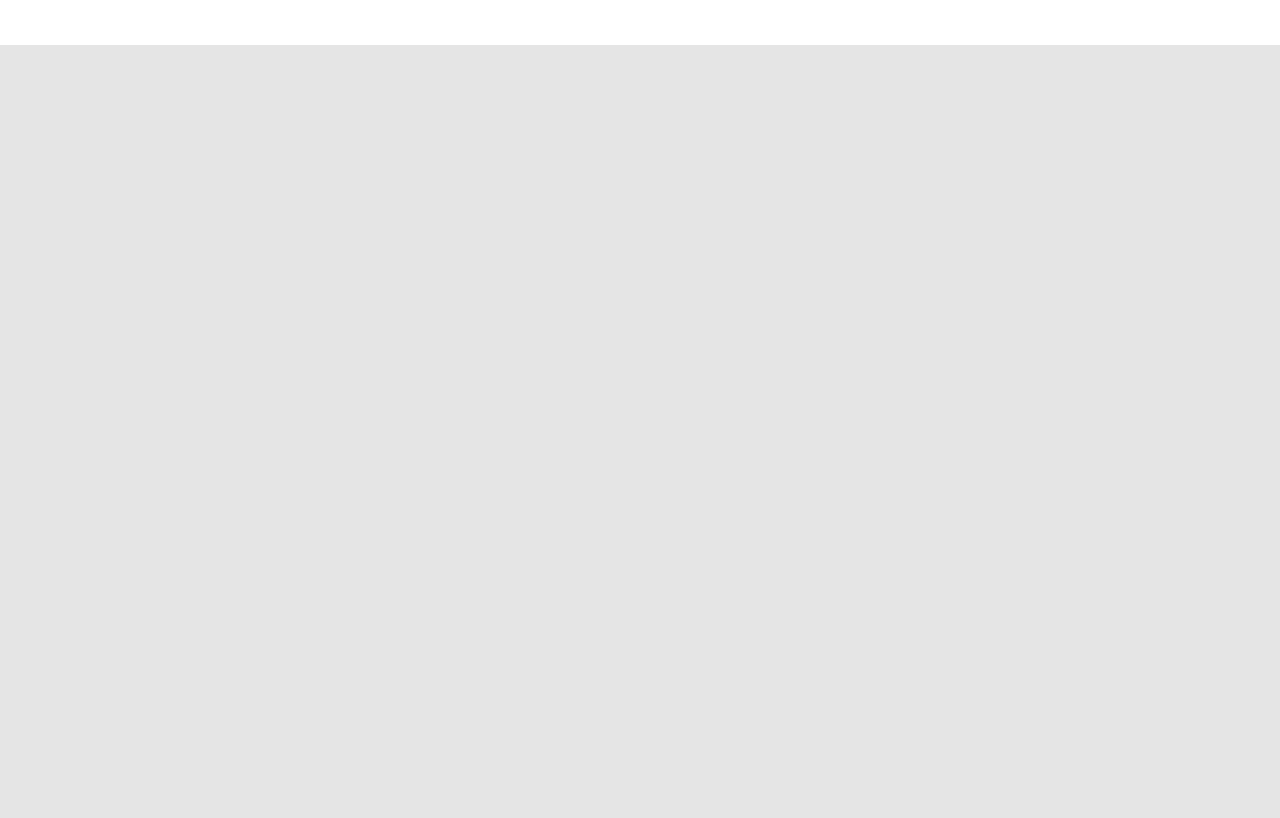
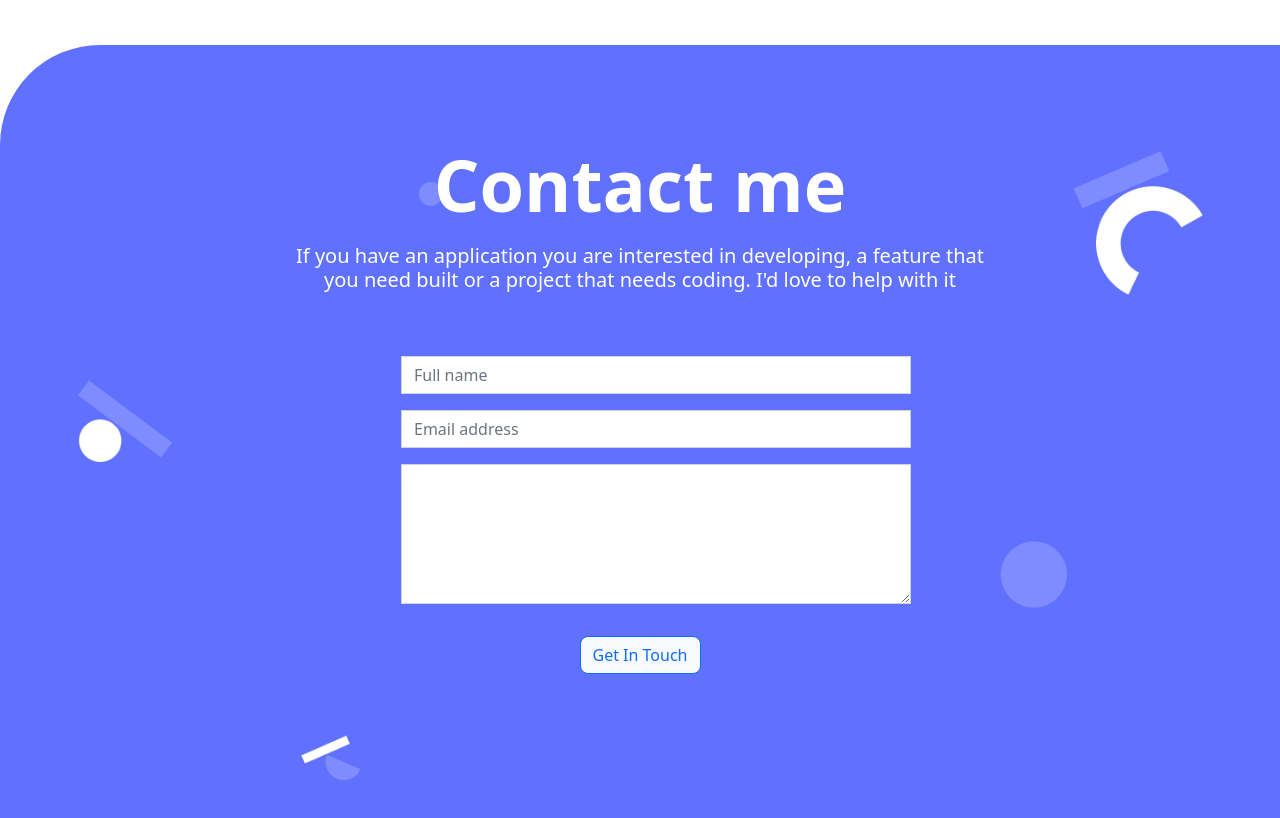
Before and after one commit to sunga12/Bootstrap-Portfolio, a plain HTML site: page index.html in a window 1280 px wide. Shown: the part 2596-3414 px from the top of the page. Before the commit the page ends 2641 px from the top, so only its background shows below. Drawn offline with nearby package versions, Linux system fonts and the light colour scheme.

Commit message:
Add contact page

```diff
--- a/index.html
+++ b/index.html
@@ -158,7 +158,7 @@
 </div>
 </section>
     <!--About-->
-    <section class="container-fluid bg-white" style="border-top-right-radius:100px;">
+    <section class="container-fluid bg-white p-0" style="border-top-right-radius:100px;">
         <div class="container row mx-auto">
             <div class="col py-5 my-5 ps-5">
                 <h2 class="fw-bold col-5">About Myself</h2>
@@ -223,9 +223,42 @@
                 </ul>
             </div>
         </div>
+
+        <section class="contact">
+
+          <div class="container-fluid d-flex rounded-top-left" style="background-color: #6070FF; height: 846px; border-top-left-radius:100px;">
+      <div class="container-lg p-5 align-items-center" style="background-image: url(./images/contact\ form\ background\ shapes.png);
+      background-repeat: no-repeat; background-position-y: center; background-position-x: center; background-size: contain;">
+        <div class="text-center text-white pt-5 align-items-center">
+          <p class="display-2 fw-bold">Contact me</p>
+      <p class=" h5 font-weight-normal row justify-content-center offset-2 col-8">If you have an application you are interested in developing,
+        a feature that you need built or a project that needs coding.
+        I'd love to help with it</p>
+        </div>
+
+        <div class="row justify-content-center my-5">
+        <div class="col-sm-6">
+          <form >
+            <!-- <label for="name" class="form-label">Email address:</label> -->
+            <input type="text" class="form-control m-3 rounded-0" id="name" placeholder="Full name">
+
+            <!-- <label for="email" class="form-label">Email address:</label> -->
+            <input type="email" class="form-control m-3 rounded-0" id="email" placeholder="Email address">
+            <!-- <label for="query" class="form-label"></label> -->
+            <textarea id="query" class="form-control m-3 rounded-0" style="height: 140px"></textarea>
+            <div class="mb-4 text-center">
+            <button type="submit" class="btn btn-light btn-outline-primary m-3 rounded-3">Get In Touch</button>
+            </div>
+          </form>
+        </div>
+        </div>
+      </div>
+    </div>
+    </section>
+
     </section>
     <!--Contact-->
-    <section class="contact"></section>
+
 
 </body>
 </html>
```
Also changed, not shown: images/contact form background shapes.png (added), images/contact form background shapes@2x.png (added).
